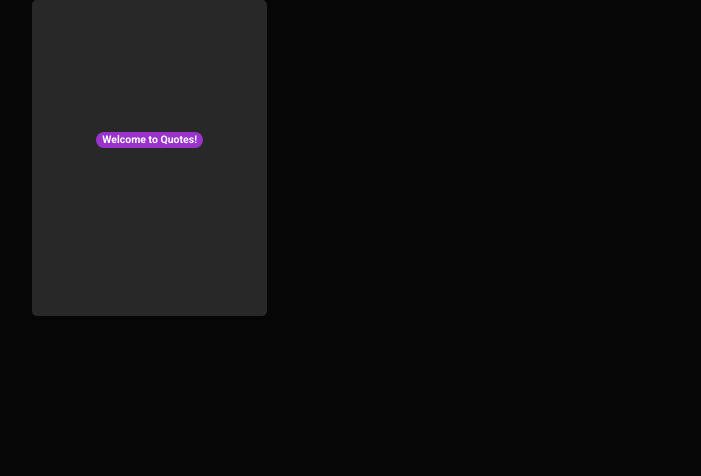
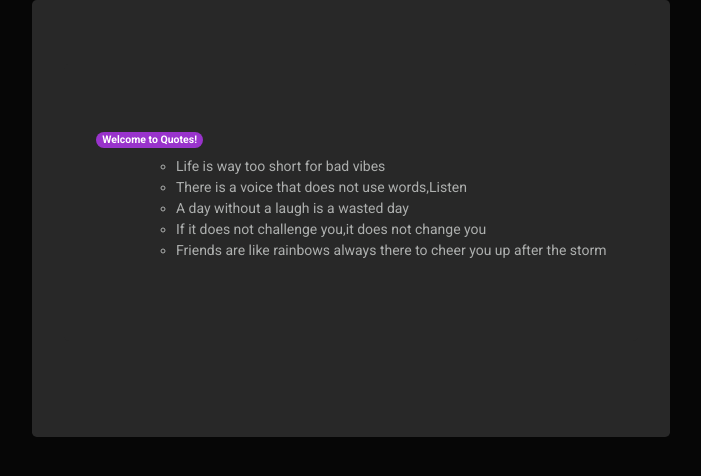
Before and after one commit to 3RebeccaSila3/QUOTES, an Angular app: page / in a window 1280 px wide. Shown: the top 476 px of the page, without its empty margins (38-739 px from the left). Built offline with nearby package versions, Linux system fonts and the light colour scheme.

Commit message:
add an ngFor directive to loop through the list of items and bind name attribute to our list element

```diff
--- a/src/app/quote/quote.component.html
+++ b/src/app/quote/quote.component.html
@@ -2,6 +2,12 @@
   <div class = "row">
     <div class = "jumbotron">
       <h1 style="text-align:center" class="badge badge-pill badge-info">Welcome to {{ title }}!</h1>
+
+      <ul>
+        <ul>
+          <li *ngFor='let quote of quotes'>{{quote.name}}</li>
+      </ul>
+      </ul>
     </div>
   </div>
 </div>
```
